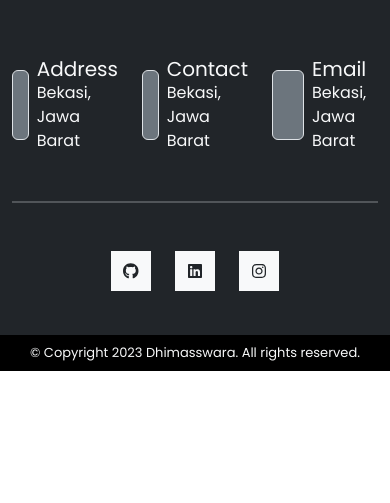
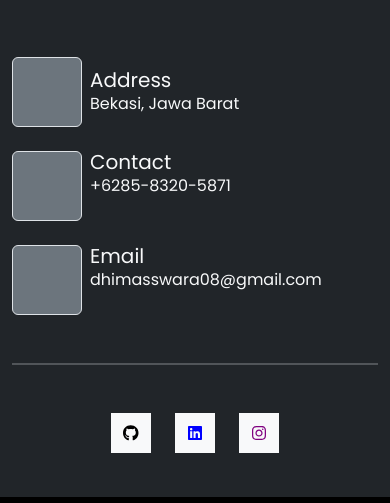
Before and after one commit to Dhimasswara/LETSBUY-UI, a React (Create React App) app: page / in a window 390 px wide. Shown: the part 735-1238 px from the top of the page. Before the commit the page ends 1106 px from the top, so only its background shows below. Built offline with nearby package versions, Linux system fonts and the light colour scheme; no server answers.

Commit message:
edit footer

```diff
--- a/src/component/Footer/Footer.jsx
+++ b/src/component/Footer/Footer.jsx
@@ -1,5 +1,5 @@
-import { faFacebook, faGithub, faInstagram, faLinkedin } from '@fortawesome/free-brands-svg-icons'
-import { faUser } from '@fortawesome/free-solid-svg-icons'
+import { faGithub, faInstagram, faLinkedin } from '@fortawesome/free-brands-svg-icons'
+import { Link } from 'react-router-dom'
 import { FontAwesomeIcon } from '@fortawesome/react-fontawesome'
 import React from 'react'
 
@@ -24,34 +24,34 @@ const Footer = () => {
             {/* <p className='p-0 m-0'>HELLo</p> */}
             <div className="container">
                 <div className="row text-light">
-                    <div className="col-4 d-flex align-items-center">
+                    <div className="col-12 col-sm-6 col-md-4 d-flex align-items-center">
                         <div className="address bg-secondary border rounded me-2" style={{ height: '70px', width: '70px' }}></div>
                         <div className="caption">
                             <h5 className='m-0 p-0'>Address</h5>
                             <p className='m-0 p-0'>Bekasi, Jawa Barat</p>
                         </div>
                     </div>
-                    <div className="col-4 d-flex align-items-center">
-                        <div className="address bg-secondary border rounded me-2" style={{ height: '70px', width: '70px' }}></div>
+                    <div className="col-12 col-sm-6 col-md-4 d-flex align-items-center">
+                        <div className="address bg-secondary border rounded me-2 mt-4 mt-sm-0" style={{ height: '70px', width: '70px' }}></div>
                         <div className="caption">
                             <h5 className='m-0 p-0'>Contact</h5>
-                            <p className='m-0 p-0'>Bekasi, Jawa Barat</p>
+                            <p className='m-0 p-0'>+6285-8320-5871</p>
                         </div>
                     </div>
-                    <div className="col-4 d-flex align-items-center">
-                        <div className="address bg-secondary border rounded me-2" style={{ height: '70px', width: '70px' }}></div>
+                    <div className="col-12 col-sm-12 col-md-4 d-flex align-items-center">
+                        <div className="address bg-secondary border rounded me-2 mt-4 mt-md-0" style={{ height: '70px', width: '70px' }}></div>
                         <div className="caption">
                             <h5 className='m-0 p-0'>Email</h5>
-                            <p className='m-0 p-0'>Bekasi, Jawa Barat</p>
+                            <p className='m-0 p-0 text-wrap'>dhimasswara08@gmail.com</p>
                         </div>
                     </div>
                 </div>
                 <hr className='border mt-5'></hr>
                 <div className="row mt-5">
                     <div className="col-12 d-flex justify-content-center gap-4">
-                        <div style={{height: '40px', width:'40px' }} className='d-flex align-items-center justify-content-center bg-light'><FontAwesomeIcon icon={faGithub}></FontAwesomeIcon></div>
-                        <div style={{height: '40px', width:'40px' }} className='d-flex align-items-center justify-content-center bg-light'><FontAwesomeIcon icon={faLinkedin}></FontAwesomeIcon></div>
-                        <div style={{height: '40px', width:'40px' }} className='d-flex align-items-center justify-content-center bg-light'><FontAwesomeIcon icon={faInstagram}></FontAwesomeIcon></div>
+                        <Link to={'https://github.com/dhimasswara'} style={{height: '40px', width:'40px' }} className='d-flex align-items-center justify-content-center bg-light no-link'><FontAwesomeIcon icon={faGithub}></FontAwesomeIcon></Link>
+                        <Link to={'https://www.linkedin.com/in/dhimasswara/'} style={{height: '40px', width:'40px' , color: 'blue'}} className='d-flex align-items-center justify-content-center bg-light'><FontAwesomeIcon icon={faLinkedin}></FontAwesomeIcon></Link>
+                        <Link to={'https://instagram.com/dhimasswara'} style={{height: '40px', width:'40px' , color: 'purple'}} className='d-flex align-items-center justify-content-center bg-light'><FontAwesomeIcon icon={faInstagram}></FontAwesomeIcon></Link>
 
                     </div>
                 </div>
```
